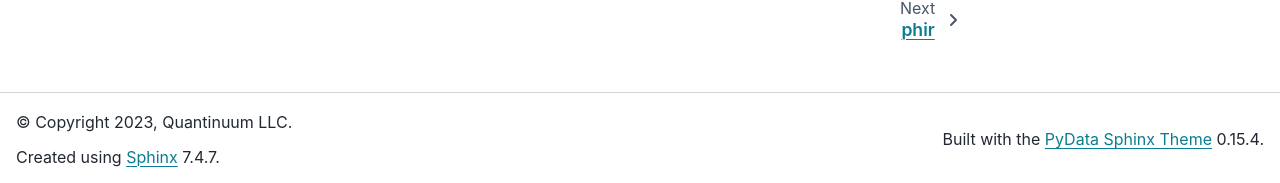
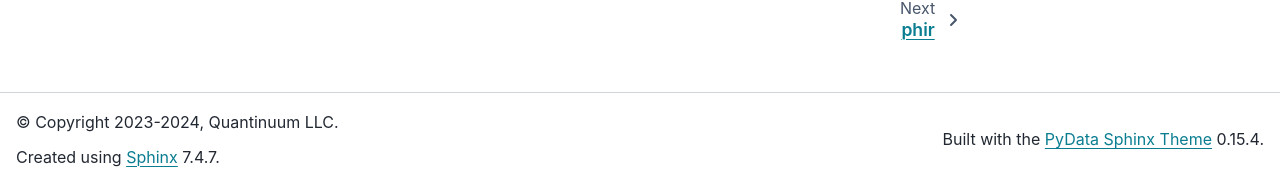
Before and after one commit to CQCL/phir, a Sphinx documentation site: the page built from docs/source/index.rst, in a window 1280 px wide. Shown: the part 714-897 px from the top of the page. Built offline with Sphinx 7.4.7 and the PyData theme 0.15.4, drawn with Linux system fonts in a browser that asks for light colours; part of the change alters nothing that is shown.

```diff
--- a/docs/source/conf.py
+++ b/docs/source/conf.py
@@ -13,6 +13,7 @@
 
 # If extensions (or modules to document with autodoc) are in another directory,
 # add these directories to sys.path here.
+import datetime
 import pathlib
 import sys
 from importlib.metadata import version as get_version
@@ -23,7 +24,7 @@ sys.path.insert(0, pathlib.Path(__file__).parents[2].resolve().as_posix())
 # https://www.sphinx-doc.org/en/master/usage/configuration.html#project-information
 
 project = "phir"
-project_copyright = "2023, Quantinuum LLC"
+project_copyright = f"2023-{datetime.date.today().year}, Quantinuum LLC"
 author = "Quantinuum LLC"
 release: str = ".".join(get_version("phir").split(".")[:2])
 
@@ -43,3 +44,4 @@ exclude_patterns = []
 # https://www.sphinx-doc.org/en/master/usage/configuration.html#options-for-html-output
 
 html_theme = "pydata_sphinx_theme"
+html_theme_options = {"navigation_with_keys": False}
```
Also changed, not shown: 1 other file.
